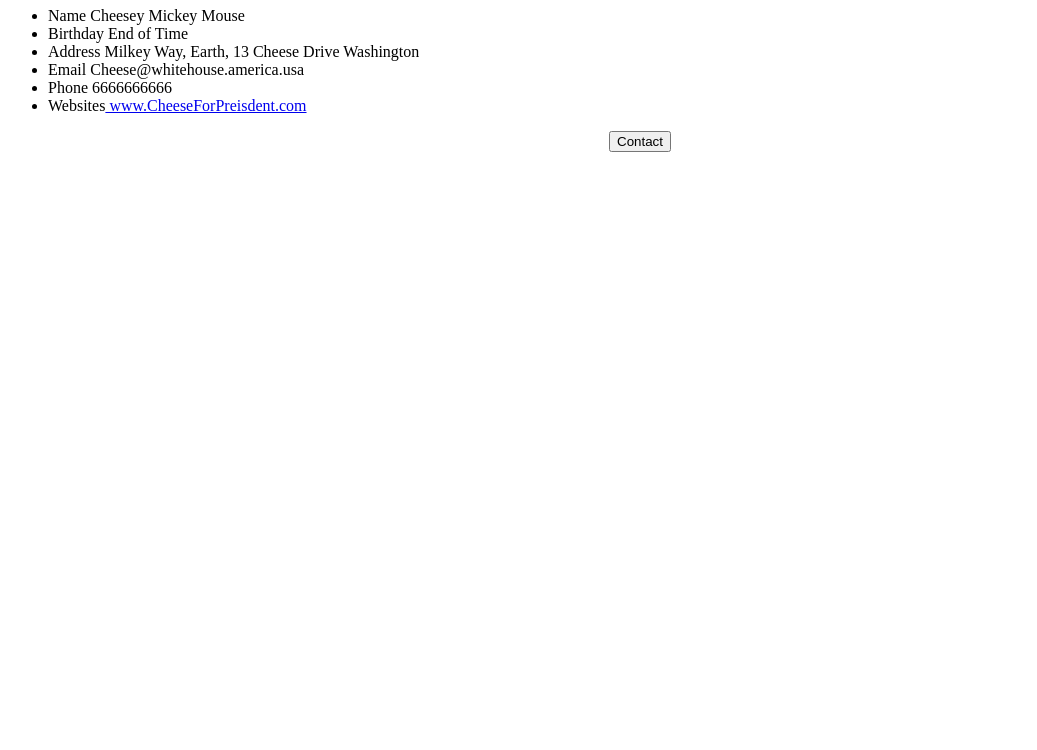
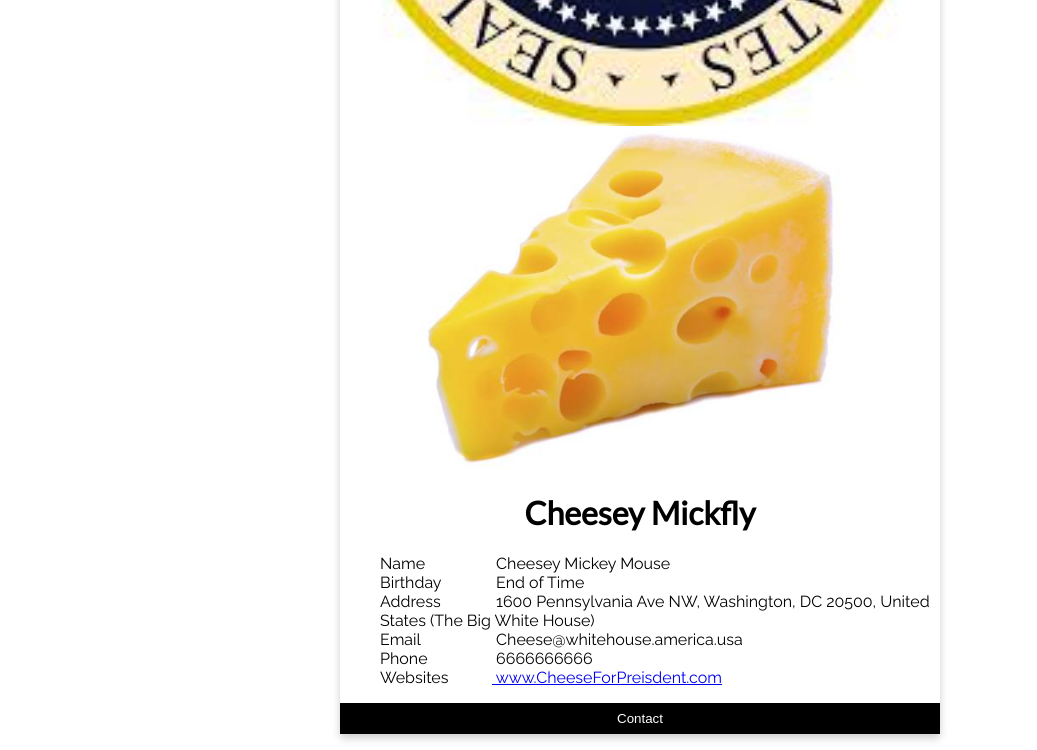
Before and after one commit to AvidPenguin6775/VCard, a plain HTML site: page index.html in a window 1280 px wide. Shown: the part 493-1243 px from the top of the page, without its empty margins (0-1037 px from the left). Before the commit the page ends 800 px from the top, so only its background shows below. Drawn offline with Linux system fonts and the light colour scheme.

Commit message:
Added CSS

```diff
--- a/index.html
+++ b/index.html
@@ -18,7 +18,8 @@
       <ul id="personal-info">
         <li><label>Name</label> Cheesey Mickey Mouse</li>
         <li><label>Birthday</label> End of Time</li>
-        <li><label>Address</label> Milkey Way, Earth, 13 Cheese Drive Washington</li>
+        <li><label>Address</label>
+1600 Pennsylvania Ave NW, Washington, DC 20500, United States (The Big White House)</li>
         <li><label>Email</label> Cheese@whitehouse.america.usa</li>
         <li><label>Phone</label> 6666666666</li>
         <li><label>Websites</label><a href="#"> www.CheeseForPreisdent.com</li>
--- a/style.css
+++ b/style.css
@@ -0,0 +1,36 @@
+body{
+  font-family: 'Raleway', sans-serif;
+}
+h1{
+  font-family: 'Lato', sans-serif;
+  font-weight: bold;
+}
+#card{
+ max-width: 600px;
+ margin: 0 auto;
+ box-shadow: 0 4px 8px 0 rgba(0, 0, 0, 0.2);
+ text-align: center;
+}
+img{
+  width: 100%;
+}
+ul{
+  text-align: left;
+  list-style-type: none;
+}
+li{
+  width: 100%;
+}
+label{
+  width: 20%;
+  display: inline-block;
+}
+button{
+  border: none;
+  width: 100%;
+  background: #000;
+  color: #fff;
+  padding: 8px;
+  display: inline-block;
+  cursor: pointer;
+}
```
